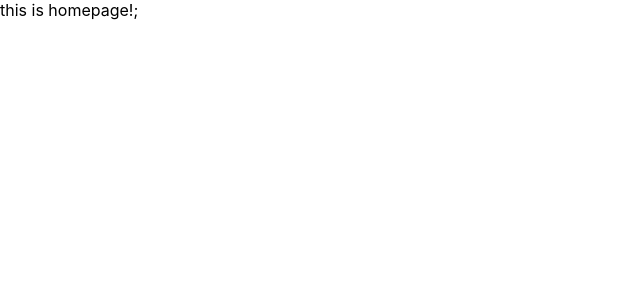
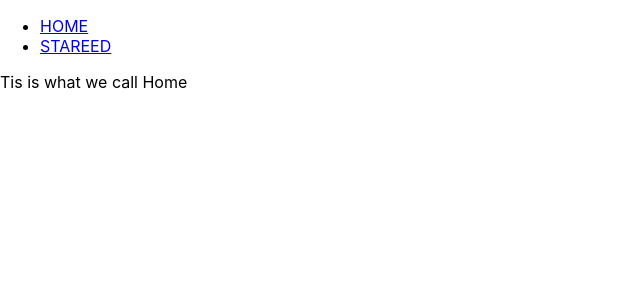
Before and after one commit to rayaditya414/Box-Office, a React (Create React App) app: page / in a window 1280 px wide. Shown: the top 300 px of the page, without its empty margins (0-640 px from the left). Built offline with nearby package versions, Linux system fonts and the light colour scheme.

Commit message:
Defined Page Components and Created Navbar

```diff
--- a/src/App.jsx
+++ b/src/App.jsx
@@ -1,21 +1,29 @@
 import React from "react";
 import {Switch, Route} from 'react-router-dom'
+import Navbar from "./components/Navbar";
+import Home from "./pages/Home";
+import Starred from "./pages/Starred";
 
 function App() {
     return(
+        <div>
+             <Navbar/>
+
              <Switch>
-
                  <Route exact path="/">
-                this is homepage!;
+                   <Home/>
                  </Route>
                  <Route exact path="/starred">
-                this is starred!
+                  <Starred/>
                 </Route>
                 <Route >
+                    <div>
                     this is 404 page!
+                    </div>
                 </Route>
 
         </Switch>
+        </div>
     );
     }
 
--- /dev/null
+++ b/src/components/Navbar.jsx
@@ -0,0 +1,23 @@
+import React from 'react';
+import { Link } from 'react-router-dom';
+
+const LINKS = [
+  { to: '/', text: 'HOME' },
+  { to: '/starred', text: 'STAREED' },
+];
+
+const Navbar = () => {
+  return (
+    <div>
+      <ul>
+        {LINKS.map(item => (
+          <li key={item.to}>
+            <Link to={item.to}>{item.text}</Link>
+          </li>
+        ))}
+      </ul>
+    </div>
+  );
+};
+
+export default Navbar;
--- /dev/null
+++ b/src/pages/Home.jsx
@@ -0,0 +1,9 @@
+import React from 'react'
+
+const Home = () => {
+  return (
+    <div>Tis is what we call Home</div>
+  )
+}
+
+export default Home
--- /dev/null
+++ b/src/pages/Starred.jsx
@@ -0,0 +1,9 @@
+import React from 'react'
+
+const Starred = () => {
+  return (
+    <div>This is Starred Page</div>
+  )
+}
+
+export default Starred
```
Also changed, not shown: 1 other file (tests, documents, lock files or other folders). Lines whose indentation alone changed are shown as unchanged.
